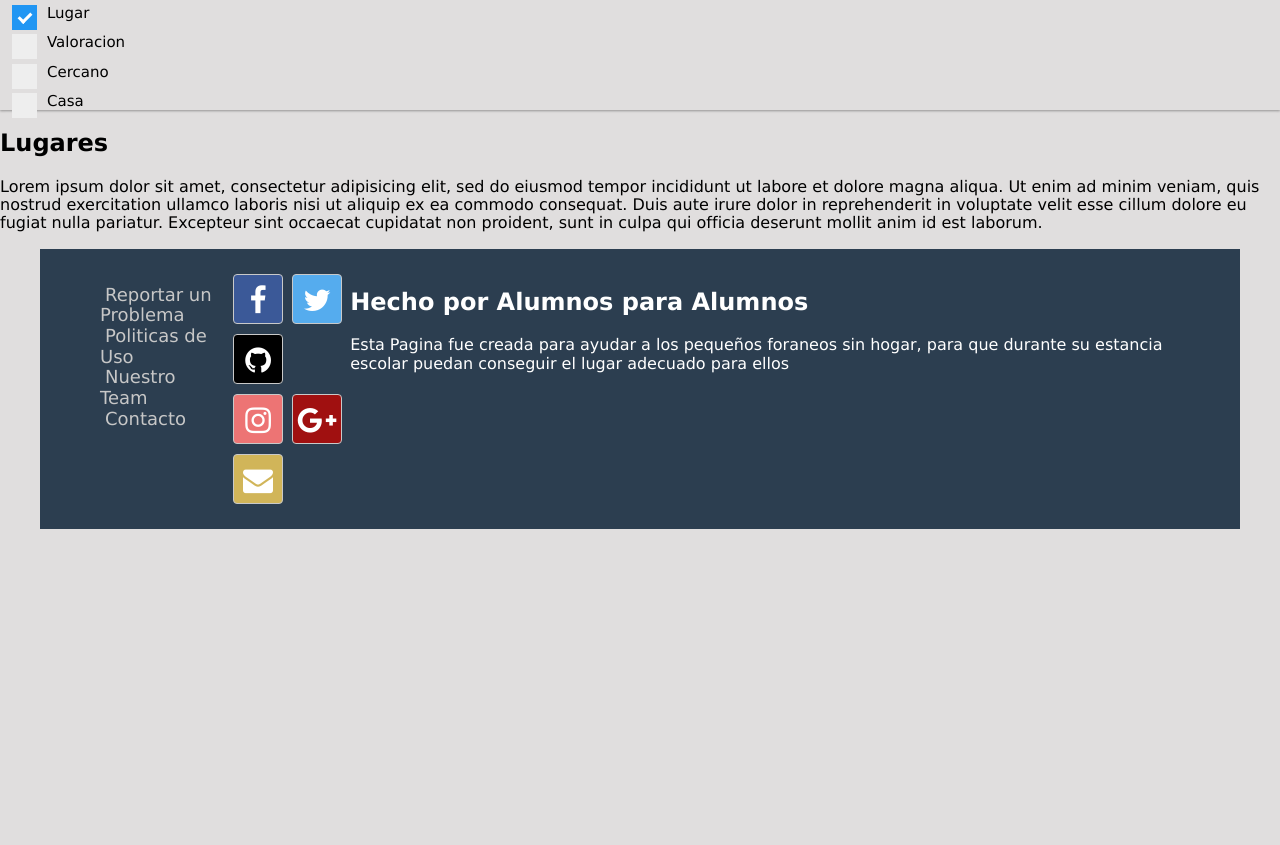
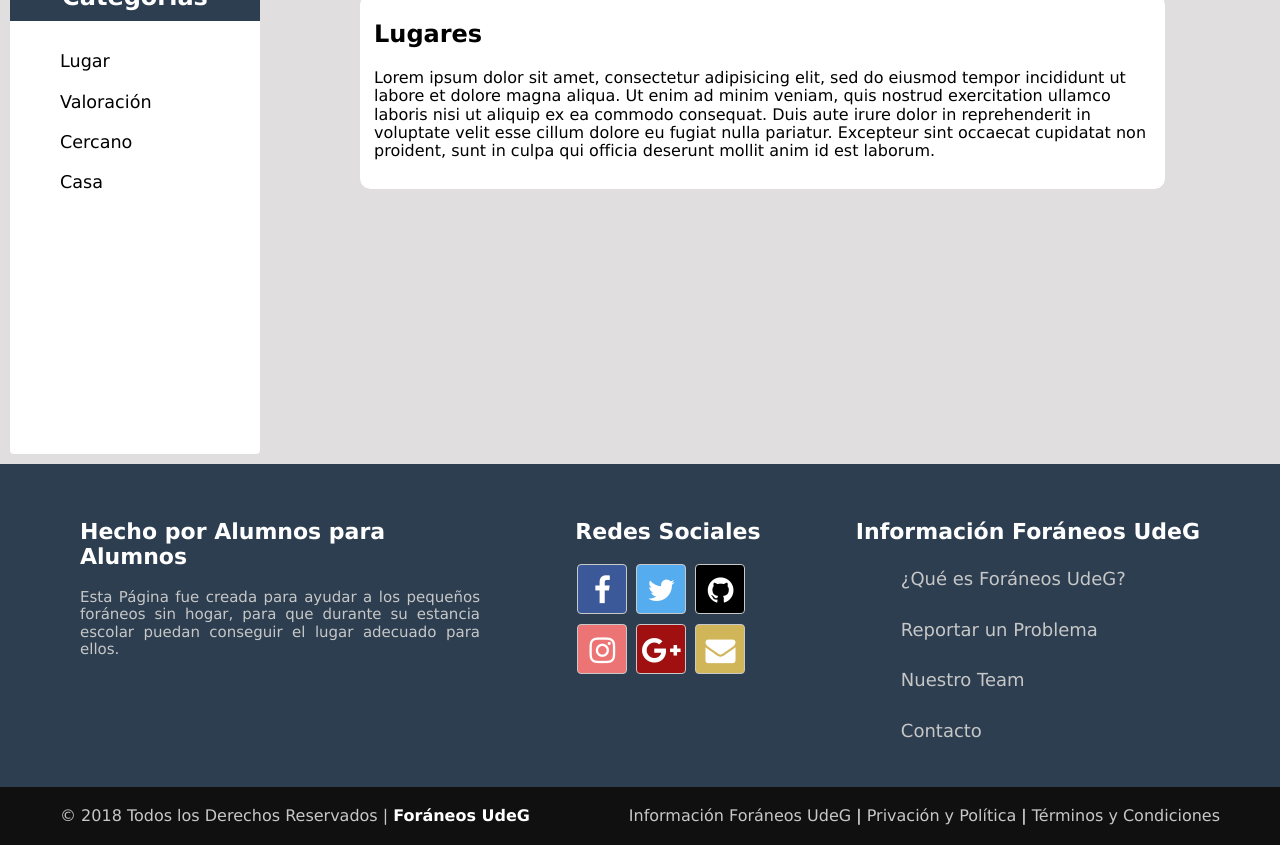
Before and after one commit to Pandiurex/Foraneos-UDG-Frontend, a website: page index.html in a window 1280 px wide. Shown: the part 602-1447 px from the top of the page. Before the commit the page ends 1131 px from the top, so only its background shows below. Drawn offline with Linux system fonts and the light colour scheme.

Commit message:
Se modifico la estructura del index.html

```diff
--- a/index.html
+++ b/index.html
@@ -1,69 +1,74 @@
 <!DOCTYPE html>
 <html lang="es" dir="ltr">
-
 <head>
   <meta charset="utf-8" />
+  <meta name="viewport" content="width=device-width, user-scalable=no, initial-scale=1.0, maximum-scale=1.0, minimum-scale=1.0">
+  <!-- En un futuro colocar microdatos y acompletar los OpenGraph -->
+  <meta name="description:" content="Estas en búsqueda de un lugar donde hospedarse mientras realizan sus estudios en UdeG, Foráneos es para ti">
+  <meta property="og:site_name" content="Foráneos UdeG" />
+  <meta property="og:type" content="website" />
+  <meta property="og:url" content="https://api.foraneos-udg.tk/api" />
+  <!-- <meta property="og:image" content="http://ia.media-imdb.com/images/rock.jpg" /> -->
   <link type="text/plain" rel="author" href="http://domain/humans.txt" /> <!-- Poner Dominio -->
   <link href="https://fonts.googleapis.com/css?family=Courgette" rel="stylesheet">
   <link rel="stylesheet" href="https://cdnjs.cloudflare.com/ajax/libs/font-awesome/4.7.0/css/font-awesome.min.css">
+  <link rel="shortcut icon" href="/img/Logo/Logo1.png">
   <link rel="stylesheet" href="css/normalize.css">
   <link rel="stylesheet" href="css/main.css">
-  <title>Foraneos Udg</title>
+  <title> Foráneos UdeG </title>
 </head>
 
 <body>
-  <nav class="header">
-    <a href="index.html" class="logo"><img src="img/logo.jpeg" alt="" class="logo-img"></a>
+<header class="header">
+<a href="index.html" class="logo"><img src="img/Logo/Logo.png" alt="Logo de Foráneos UdeG" class="logo-img"></a>
+<nav>
     <div class="header-center">
-      <h1>Foraneos UDG</h1>
+      <h1>Foráneos UDG</h1>
     </div>
+
     <div class="header-right">
     <!-- Trigger/Open The Modal -->
-      <button id="myBtn" class="button">Login</button>
+      <button id="myBtn" class="button"> Iniciar sesión </button>
+      <!-- The Modal -->
 
-      <!-- The Modal -->
       <div id="myModal" class="modal">
+      <!-- Modal content -->
 
-        <!-- Modal content -->
         <div class="modal-content">
+
           <div class="modal-header">
             <span class="close">&times;</span>
-            <h2>Modal Header</h2>
+            <h2> Modal Header </h2>
           </div>
+
           <div class="modal-body">
-            <p>Some text in the Modal Body</p>
-            <p>Some other text...</p>
+            <p> Some text in the Modal Body </p>
+            <p> Some other text... </p>
           </div>
+
           <div class="modal-footer">
-            <h3>Modal Footer</h3>
+            <h3> Modal Footer draggable=""</h3>
           </div>
         </div>
-
       </div>
     </div>
   </nav>
+</header>
 
 <section>
     <div class="main">
       <!-- Slideshow container -->
-      <div class="slideshow-container">
-
+      <div class="slideshow-container"><br>
         <div class="mySlides fade">
-          <div class="numbertext">1 / 3</div>
-          <img src="img/carrousel4.jpeg" class="slider-image">
-          <div class="text">Caption Text</div>
+          <img src="img/Portada/Portada1.png" alt= "Portada de Foráneos UdeG" class="slider-image">
         </div>
 
         <div class="mySlides fade">
-          <div class="numbertext">2 / 3</div>
-          <img src="img/carrousel2.jpg" class="slider-image">
-          <div class="text">Caption Two</div>
+          <img src="img/Portada/Portada2.jpg" alt= "Una estudiante caminando" class="slider-image">
         </div>
 
         <div class="mySlides fade">
-          <div class="numbertext">3 / 3</div>
-          <img src="img/carrousel3.jpg" class="slider-image">
-          <div class="text">Caption Three</div>
+          <img src="img/Portada/Portada3.jpg" alt= "Una estudiante leyendo un mapa" class="slider-image">
         </div>
 
         <a class="prev" onclick="plusSlides(-1)">&#10094;</a>
@@ -78,58 +83,72 @@
         <span class="dot" onclick="currentSlide(3)"></span>
       </div>
 
-      <div class="check-box">
+      <aside>
+        <h2> Categorías </h2>
+        <ul>
+          <li> <a href="#"> Lugar </a> </li>
+          <li> <a href="#"> Valoración </a> </li>
+          <li> <a href="#"> Cercano </a> </li>
+          <li> <a href="#"> Casa </a> </li>
+        </ul>
+      </aside>
 
-        <h1>Categorias</h1>
-        <label class="container">Lugar
-          <input type="checkbox" checked="checked">
-          <span class="checkmark"></span>
-        </label>
-        <label class="container">Valoracion
-          <input type="checkbox">
-          <span class="checkmark"></span>
-        </label>
-        <label class="container">Cercano
-          <input type="checkbox">
-          <span class="checkmark"></span>
-        </label>
-        <label class="container">Casa
-          <input type="checkbox">
-          <span class="checkmark"></span>
-        </label>
-      </div>
-
-      <h2 class="subtitulo">Lugares</h2>
+      <fieldset>
+        <div>
+          <h2 class="subtitulo"> Lugares </h2>
           <p>Lorem ipsum dolor sit amet, consectetur adipisicing elit, sed do eiusmod tempor incididunt ut labore et dolore magna aliqua. Ut enim ad minim veniam, quis nostrud exercitation ullamco laboris nisi ut aliquip ex ea commodo consequat. Duis
             aute irure dolor in reprehenderit in voluptate velit esse cillum dolore eu fugiat nulla pariatur. Excepteur sint occaecat cupidatat non proident, sunt in culpa qui officia deserunt mollit anim id est laborum.</p>
-
+        </div>
+      </fieldset>
     </div>
   </section>
 
-  <footer class="footer">
-    <div class="foot-left">
-      <ul class="footer-list">
-        <li> <a href="#">Reportar un Problema</a> </li>
-        <li> <a href="#">Politicas de Uso</a> </li>
-        <li> <a href="#">Nuestro Team</a> </li>
-        <li> <a href="#">Contacto</a> </li>
-      </ul>
+  <footer>
+    <div class="container-footer-all">
+      <div class="container-body">
+        <div class="colum1">
+          <h1>Hecho por Alumnos para Alumnos</h1>
+          <p>Esta Página fue creada para ayudar a los pequeños foráneos sin hogar,
+            para que durante su estancia escolar puedan conseguir el lugar
+            adecuado para ellos.</p>
           </div>
-    <div class="foot-center">
-      <a href="https://www.facebook.com/panduroo" class="fa fa-facebook"></a>
+          <div class="colum2">
+            <h1>Redes Sociales</h1>
+            <a href="#" class="fa fa-facebook"></a>
             <a href="#" class="fa fa-twitter"></a>
             <a href="#" class="fa fa-github"></a><br>
             <a href="#" class="fa fa-instagram"></a>
             <a href="#" class="fa fa-google-plus"></a>
             <a href="#" class="fa fa-envelope"></a>
           </div>
-    <div class="foot-right">
-      <h2>Hecho por Alumnos para Alumnos</h2>
-      <p>Esta Pagina fue creada para ayudar a los pequeños foraneos sin
-        hogar, para que durante su estancia escolar puedan conseguir el
-        lugar adecuado para ellos</p>
+          <div class="colum3 footer-list">
+            <h1>Información Foráneos UdeG</h1>
+            <div class="row2">
+              <a href="#">  <label> ¿Qué es Foráneos UdeG? </label> </a>
+            </div>
+            <div class="row2">
+              <a href="#">  <label> Reportar un Problema </label> </a>
+            </div>
+            <div class="row2">
+              <a href="#">  <label> Nuestro Team </label> </a>
+            </div>
+            <div class="row2">
+              <a href="#">  <label> Contacto </label> </a>
+            </div>
+          </div>
+        </div>
       </div>
 
+      <div class="container-footer">
+        <div class="footer">
+          <div class="copyright">
+            © 2018 Todos los Derechos Reservados | <a href="#">Foráneos UdeG</a>
+          </div>
+          <div class="information">
+            <a href="#">Información Foráneos UdeG</a> | <a href="#">Privación y Política</a> | <a href="#">Términos y Condiciones</a>
+          </div>
+        </div>
+      </div>
     </footer>
 
   <script>
@@ -181,7 +200,5 @@
       setTimeout(showSlides, 2000); // Change image every 2 seconds
     }
   </script>
-
 </body>
-
 </html>
```
Lines whose indentation alone changed are shown as unchanged.
